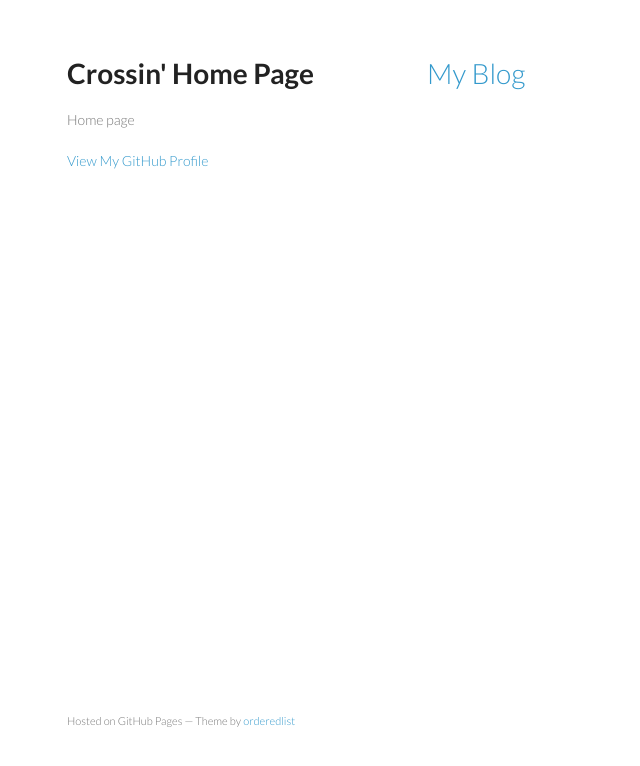
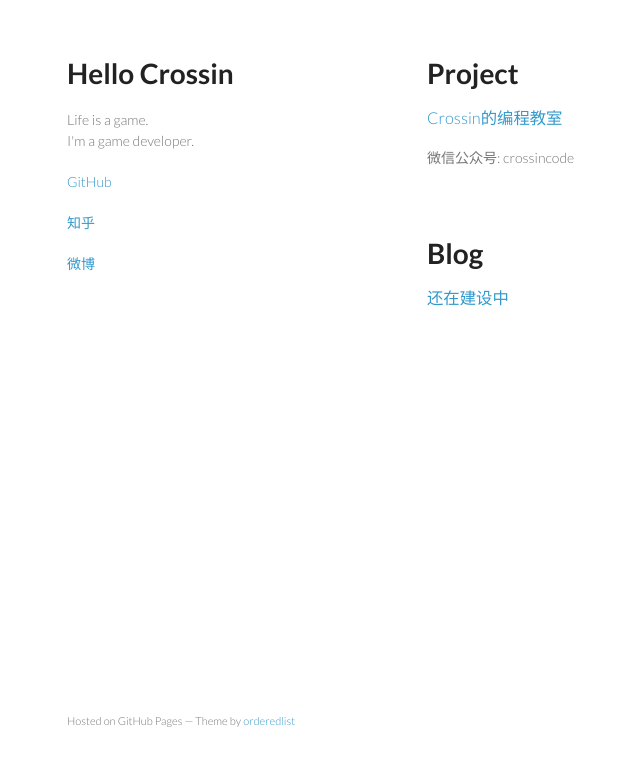
Before and after one commit to crossin/crossin.github.io, a plain HTML site: page index.html in a window 1280 px wide. Shown: the whole page, without its empty margins (143-783 px from the left). Drawn offline with Linux system fonts and the light colour scheme.

Commit message:
update home page

```diff
--- a/index.html
+++ b/index.html
@@ -3,7 +3,7 @@
   <head>
     <meta charset="utf-8">
     <meta http-equiv="X-UA-Compatible" content="chrome=1">
-    <title>Crossin' Home Page by crossin</title>
+    <title>Crossin's Home Page</title>
 
     <link rel="stylesheet" href="stylesheets/styles.css">
     <link rel="stylesheet" href="stylesheets/pygment_trac.css">
@@ -15,15 +15,20 @@
   <body>
     <div class="wrapper">
       <header>
-        <h1>Crossin' Home Page</h1>
-        <p>Home page</p>
-
-
-        <p class="view"><a href="https://github.com/crossin">View My GitHub Profile</a></p>
-
+        <h1>Hello Crossin</h1>
+	<p>Life is a game.<br />I'm a game developer.</p>
+        <p><a href="https://github.com/crossin">GitHub</a></p>
+        <p><a href="http://www.zhihu.com/people/crossin">知乎</a></p>
+        <p><a href="http://weibo.com/roundstars">微博</a></p>
       </header>
       <section>
-        <h1><a href="/blog/">My Blog</a></h1>
+        <h1>Project</h1>
+	<h3><a href="http://crossin.me/" target="_blank">Crossin的编程教室</a></h3>
+	<p>微信公众号: crossincode</p>
+      </section>
+      <section>
+        <h1>Blog</h1>
+	<h3><a href="/blog/" target="_blank">还在建设中</a></h3>
       </section>
       <footer>
         <p><small>Hosted on GitHub Pages &mdash; Theme by <a href="https://github.com/orderedlist">orderedlist</a></small></p>
```
Also changed, not shown: 1 other file.
